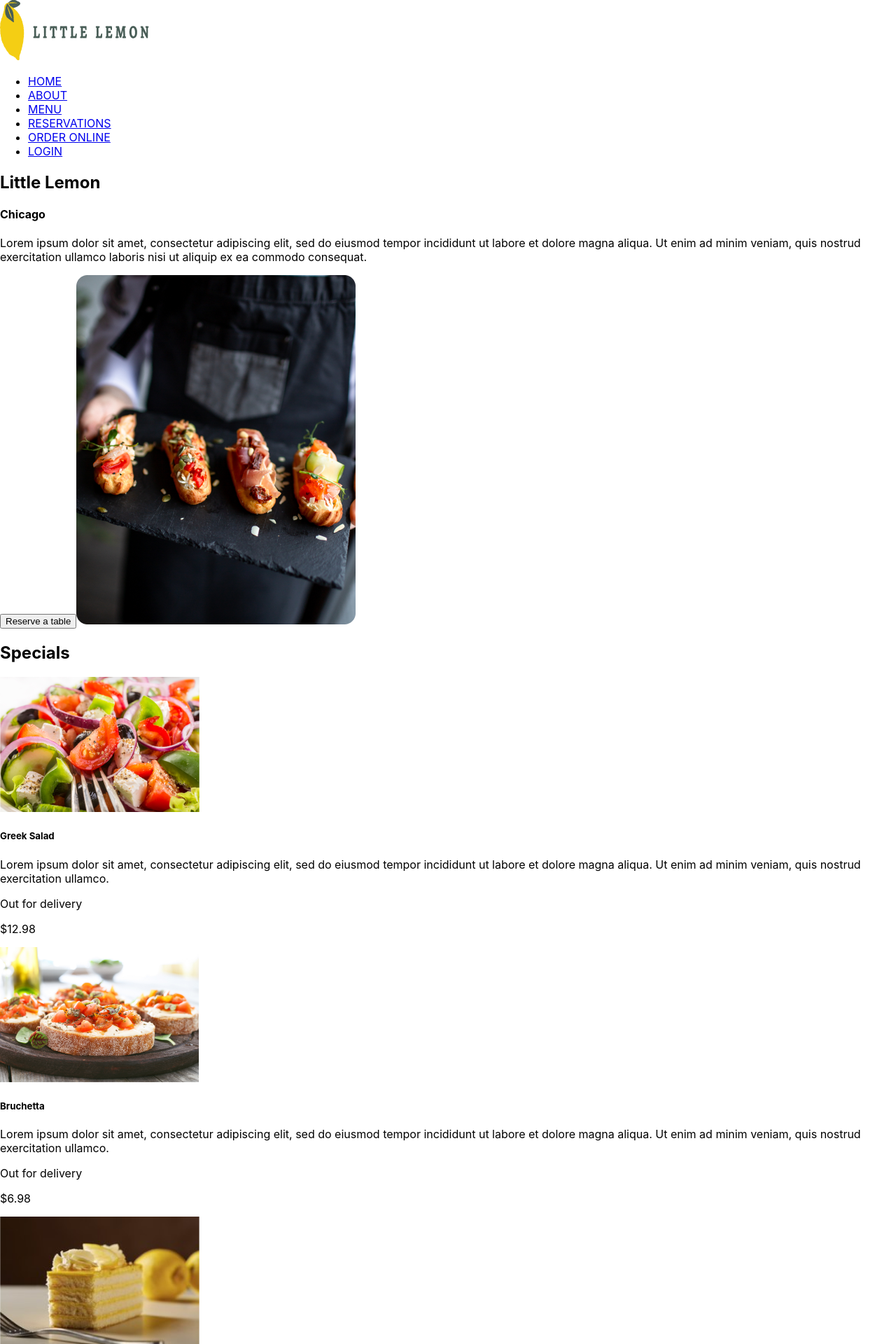
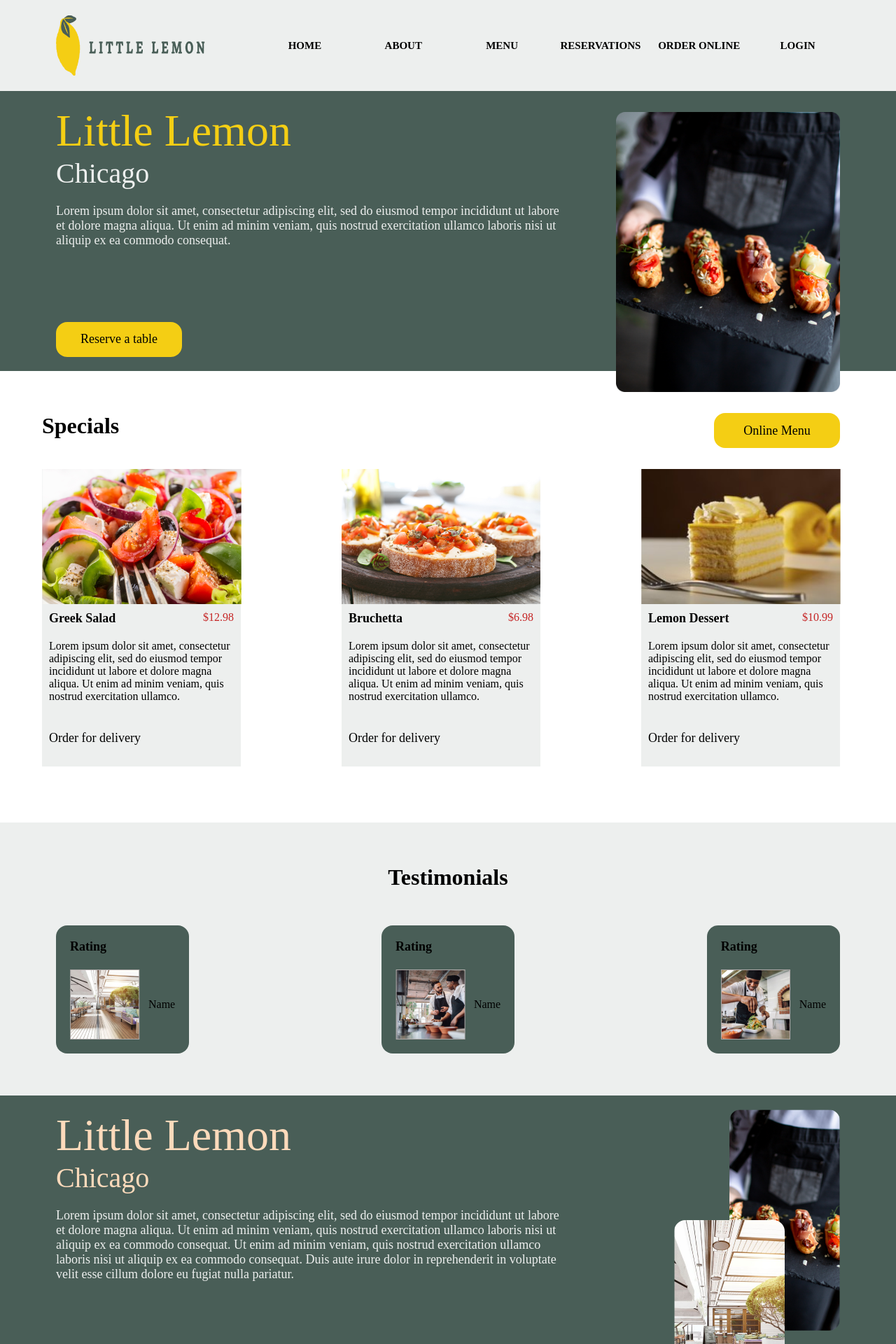
Before and after one commit to HarshaSudheer/Little-Lemon, a React (Create React App) app: page / in a window 1280 px wide. Shown: the top 1920 px of the page at 70% size. Built offline with nearby package versions, Linux system fonts and the light colour scheme.

Commit message:
Add. styles

```diff
--- a/src/App.css
+++ b/src/App.css
@@ -1,38 +1,235 @@
-.App {
-  text-align: center;
+.header {
+  display: grid;
+  grid-template-columns: 1fr 3fr;
+  grid-template-rows: 130px;
+  grid-gap: 20px;
+  background-color: #EDEFEE;
+  padding: 0px 80px 0px 80px;
+  align-items: center;
 }
 
-.App-logo {
-  height: 40vmin;
-  pointer-events: none;
+ul {
+  list-style: none;
 }
 
-@media (prefers-reduced-motion: no-preference) {
-  .App-logo {
-    animation: App-logo-spin infinite 20s linear;
-  }
+.nav-menu {
+  display: grid;
+  grid-template-columns: repeat(6, 1fr);
+  grid-template-rows: 130px;
+  grid-gap: 20px;
+  place-items: center;
 }
 
-.App-header {
-  background-color: #282c34;
-  min-height: 100vh;
-  display: flex;
-  flex-direction: column;
-  align-items: center;
-  justify-content: center;
-  font-size: calc(10px + 2vmin);
-  color: white;
+a {
+  text-decoration: none;
 }
 
-.App-link {
-  color: #61dafb;
+.nav-link {
+  color: black;
+  font-family: 'Karla';
+  font-weight: 700;
+  font-size: 15px;
 }
 
-@keyframes App-logo-spin {
-  from {
-    transform: rotate(0deg);
-  }
-  to {
-    transform: rotate(360deg);
-  }
+.hero-container {
+  display: grid;
+  grid-template-columns: 2fr 1fr;
+  grid-template-rows: 400px;
+  grid-gap: 30px;
+  padding: 0px 80px 0px 80px;
+  background-color: #495E57;
 }
+
+.hero-content {
+  display: grid;
+  grid-template-rows: 2fr 1fr;
+}
+
+h1 {
+  font-family: 'Markazi Text';
+  font-weight: 500;
+  font-size: 64px;
+  color: #F4CE14;
+  margin-top: 20px;
+}
+
+h4 {
+  font-family: 'Markazi Text';
+  font-weight: 400;
+  font-size: 40px;
+  color: #EDEFEE;
+}
+
+.description {
+  font-family: 'Karla';
+  font-weight: 500;
+  font-size: 18px;
+  color: #EDEFEE;
+  margin-top: 20px;
+}
+
+button {
+  background: #F4CE14;
+  border: none;
+  width: 180px;
+  height: 50px;
+  border-radius: 16px;
+  font-family: 'Karla';
+  font-weight: 500;
+  font-size: 18px;
+}
+
+.hero-content>button {
+  align-self: end;
+  margin-bottom: 20px;
+}
+
+#hero-image {
+  justify-self: end;
+  position: relative;
+  top: 30px;
+}
+
+.specials-container {
+  display: grid;
+  grid-template-columns: repeat(3, 284px);
+  grid-template-rows: repeat(2, auto);
+  grid-gap: 30px;
+  justify-content: space-between;
+  padding: 60px 80px 80px 60px;
+}
+
+.specials-container>h2 {
+  grid-column: 1/ span 2;
+}
+
+h2 {
+  font-family: 'Karla';
+  font-weight: 800;
+  font-size: 32px;
+}
+
+.specials-container>button {
+  justify-self: end;
+}
+
+.special-container {
+  display: grid;
+  grid-template-columns: repeat(2, 1fr);
+  background-color: #EDEFEE;
+}
+
+.special-container>img {
+  grid-column: 1/ span 2;
+}
+
+.special-container>h5,
+.special-container>p:nth-child(3) {
+  margin: 10px;
+}
+
+.special-container>p:nth-child(3) {
+  justify-self: end;
+  font-family: 'Karla';
+  font-weight: 500;
+  font-size: 16px;
+  color: #C52424;
+
+}
+
+.special-container>p:nth-child(4) {
+  grid-column: 1/ span 2;
+  margin: 10px;
+}
+
+.special-container>p:nth-child(5) {
+  grid-column: 1/ span 2;
+  margin: 30px 10px 30px 10px;
+}
+
+.para {
+  font-family: 'Karla';
+  font-weight: 400;
+  font-size: 16px;
+}
+
+.testimonials-container {
+  display: grid;
+  grid-template-columns: repeat(3, auto);
+  grid-template-rows: repeat(2, auto);
+  row-gap: 50px;
+  justify-content: space-between;
+  background-color: #EDEFEE;
+  padding: 60px 80px 60px 80px;
+}
+
+.testimonials-container>h2 {
+  grid-column: 1/ span 3;
+  justify-self: center;
+}
+
+.testimonial-container {
+  display: grid;
+  grid-template-columns: repeat(2, auto);
+  grid-template-rows: repeat(2, auto);
+  grid-gap: 12px;
+  align-items: center;
+  background-color: #495E57;
+  padding: 20px;
+  border-radius: 16px;
+}
+
+.testimonial-container>h5 {
+  grid-column: 1/ span 2;
+}
+
+.about-container {
+  display: grid;
+  grid-template-columns: 2fr 1fr;
+  grid-template-rows: 520px;
+  grid-gap: 30px;
+  padding: 0px 80px 0px 80px;
+  background-color: #495E57;
+}
+
+.about-image {
+  justify-self: end;
+}
+
+#about-image-one,
+#about-image-two {
+  border-radius: 16px;
+}
+
+#about-image-two {
+  margin-top: 20px;
+}
+
+#about-image-one {
+  position: relative;
+  top: 158px;
+  left: 79px;
+}
+
+.footer {
+  display: grid;
+  grid-template-columns: repeat(4, 1fr);
+  grid-template-rows: auto;
+  background-color: #FDDABB;
+  padding: 20px 80px 20px 80px;
+  grid-gap: 20px;
+}
+
+h5 {
+  font-family: 'Karla';
+  font-weight: 700;
+  font-size: 18px;
+  margin-bottom: 10px;
+}
+
+.footer-link {
+  font-family: 'Karla';
+  font-weight: 400;
+  font-size: 16px;
+  color: black;
+}
--- a/src/components/About.js
+++ b/src/components/About.js
@@ -1,13 +1,17 @@
 
 
 const About = () => {
-    return(
-        <section>
-            <h1>Little Lemon</h1>
-            <h4>Chicago</h4>
-            <p>Lorem ipsum dolor sit amet, consectetur adipiscing elit, sed do eiusmod tempor incididunt ut labore et dolore magna aliqua. Ut enim ad minim veniam, quis nostrud exercitation ullamco laboris nisi ut aliquip ex ea commodo consequat. Ut enim ad minim veniam, quis nostrud exercitation ullamco laboris nisi ut aliquip ex ea commodo consequat. Duis aute irure dolor in reprehenderit in voluptate velit esse cillum dolore eu fugiat nulla pariatur.</p>
-            <img src={require("../assets/restaurant.png")} alt="Restaurant"/>
-            <img src={require("../assets/food.png")} alt="Food"/>
+    return (
+        <section className="about-container">
+            <div>
+                <h1 style={{ color: "#FDDABB" }}>Little Lemon</h1>
+                <h4 style={{ color: "#FDDABB" }}>Chicago</h4>
+                <p className="description">Lorem ipsum dolor sit amet, consectetur adipiscing elit, sed do eiusmod tempor incididunt ut labore et dolore magna aliqua. Ut enim ad minim veniam, quis nostrud exercitation ullamco laboris nisi ut aliquip ex ea commodo consequat. Ut enim ad minim veniam, quis nostrud exercitation ullamco laboris nisi ut aliquip ex ea commodo consequat. Duis aute irure dolor in reprehenderit in voluptate velit esse cillum dolore eu fugiat nulla pariatur.</p>
+            </div>
+            <div className="about-image">
+                <img id="about-image-one" src={require("../assets/restaurant.png")} alt="Restaurant" />
+                <img id="about-image-two" src={require("../assets/food.png")} alt="Food" />
+            </div>
         </section>
     )
 }
--- a/src/components/Footer.js
+++ b/src/components/Footer.js
@@ -4,23 +4,26 @@ const Footer = () => {
     const data = [
         {
             id: 1,
+            name: "Doormat navigation",
             list: ["Home", "About", "Menu", "Reservations", "Order online", "Login"]
         },
         {
             id: 2,
+            name: "Contact",
             list: ["Address", "Phone number", "Email"]
         },
         {
             id: 3,
+            name: "Social media links",
             list: ["Instagram", "Twitter", "Whatsapp"]
         }
     ]
     return(
-        <footer>
+        <footer className="footer">
             <img src={require("../assets/chefs.png")} alt="Chefs"/>
             {data.map((item) => {
                 return(
-                    <FooterList key={item.id} list={item.list}/>
+                    <FooterList key={item.id} name={item.name} list={item.list}/>
                 )
             })}
         </footer>
--- a/src/components/FooterList.js
+++ b/src/components/FooterList.js
@@ -3,9 +3,10 @@
 const FooterList = (props) => {
     return(
         <ul>
+            <h5>{props.name}</h5>
             {props.list.map((item) => {
                 return(
-                    <li><a href="#link">{item}</a></li>
+                    <li><a className="footer-link" href="#link">{item}</a></li>
                 )
             })}
         </ul>
--- a/src/components/Header.js
+++ b/src/components/Header.js
@@ -2,10 +2,10 @@ import Nav from "./Nav"
 
 const Header = () => {
     return(
-        <>
+        <div className="header">
             <img src={require("../assets/logo.png")} alt="Logo"/>
             <Nav/>
-        </>
+        </div>
     )
 }
 
--- a/src/components/Hero.js
+++ b/src/components/Hero.js
@@ -1,16 +1,18 @@
 
 
 const Hero = () => {
-    return(
-        <>
-            <section>
-                <h1>Little Lemon</h1>
-                <h4>Chicago</h4>
-                <p>Lorem ipsum dolor sit amet, consectetur adipiscing elit, sed do eiusmod tempor incididunt ut labore et dolore magna aliqua. Ut enim ad minim veniam, quis nostrud exercitation ullamco laboris nisi ut aliquip ex ea commodo consequat.</p>
+    return (
+        <section className="hero-container">
+            <div className="hero-content">
+                <div>
+                    <h1>Little Lemon</h1>
+                    <h4>Chicago</h4>
+                    <p className="description">Lorem ipsum dolor sit amet, consectetur adipiscing elit, sed do eiusmod tempor incididunt ut labore et dolore magna aliqua. Ut enim ad minim veniam, quis nostrud exercitation ullamco laboris nisi ut aliquip ex ea commodo consequat.</p>
+                </div>
                 <button>Reserve a table</button>
-                <img src={require("../assets/hero.png")} alt="Food"/>
-            </section>
-        </>
+            </div>
+            <img id="hero-image" src={require("../assets/hero.png")} alt="Food" height="400px" />
+        </section>
     )
 }
 
--- a/src/components/Nav.js
+++ b/src/components/Nav.js
@@ -3,13 +3,13 @@
 const Nav = () => {
     return (
         <nav>
-            <ul>
-                <li><a href="#home">HOME</a></li>
-                <li><a href="#about">ABOUT</a></li>
-                <li><a href="#menu">MENU</a></li>
-                <li><a href="#reservations">RESERVATIONS</a></li>
-                <li><a href="#order-online">ORDER ONLINE</a></li>
-                <li><a href="#login">LOGIN</a></li>
+            <ul className="nav-menu">
+                <li><a className="nav-link" href="#home">HOME</a></li>
+                <li><a className="nav-link" href="#about">ABOUT</a></li>
+                <li><a className="nav-link" href="#menu">MENU</a></li>
+                <li><a className="nav-link" href="#reservations">RESERVATIONS</a></li>
+                <li><a className="nav-link" href="#order-online">ORDER ONLINE</a></li>
+                <li><a className="nav-link" href="#login">LOGIN</a></li>
             </ul>
         </nav>
     )
--- a/src/components/Special.js
+++ b/src/components/Special.js
@@ -2,12 +2,12 @@
 
 const Special = (props) => {
     return(
-        <article>
+        <article className="special-container">
             <img src={require(`../assets/${props.image_name}.png`)} alt="Food"/>
             <h5>{props.name}</h5>
-            <p>{props.description}</p>
-            <p>Out for delivery</p>
             <p>{props.price}</p>
+            <p className="para">{props.description}</p>
+            <p className="description" style={{color: "black"}}>Order for delivery</p>
         </article>
     )
 }
--- a/src/components/Specials.js
+++ b/src/components/Specials.js
@@ -25,8 +25,9 @@ const Specials = () => {
         }
     ]
     return(
-        <article>
+        <article className="specials-container">
             <h2>Specials</h2>
+            <button>Online Menu</button>
             {
                 data.map((item) => {
                     return(
--- a/src/components/Testimonial.js
+++ b/src/components/Testimonial.js
@@ -2,10 +2,10 @@
 
 const Testimonial = (props) => {
     return(
-        <article>
+        <article className="testimonial-container">
             <h5>Rating</h5>
             <img src={require(`../assets/${props.image_name}.png`)} alt="Testimonial"/>
-            <p>{props.name}</p>
+            <p className="para">{props.name}</p>
         </article>
     )
 }
--- a/src/components/Testimonials.js
+++ b/src/components/Testimonials.js
@@ -19,7 +19,7 @@ const Testimonials = () => {
         }
     ]
     return(
-        <article>
+        <article className="testimonials-container">
             <h2>Testimonials</h2>
             {data.map((item) => {
                 return(
--- a/src/index.css
+++ b/src/index.css
@@ -1,13 +1,4 @@
-body {
-  margin: 0;
-  font-family: -apple-system, BlinkMacSystemFont, 'Segoe UI', 'Roboto', 'Oxygen',
-    'Ubuntu', 'Cantarell', 'Fira Sans', 'Droid Sans', 'Helvetica Neue',
-    sans-serif;
-  -webkit-font-smoothing: antialiased;
-  -moz-osx-font-smoothing: grayscale;
+*{
+  margin: 0px;
+  padding: 0px;
 }
-
-code {
-  font-family: source-code-pro, Menlo, Monaco, Consolas, 'Courier New',
-    monospace;
-}
```
